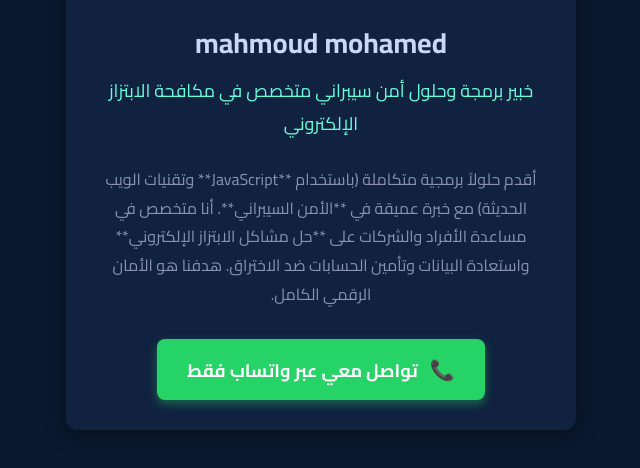
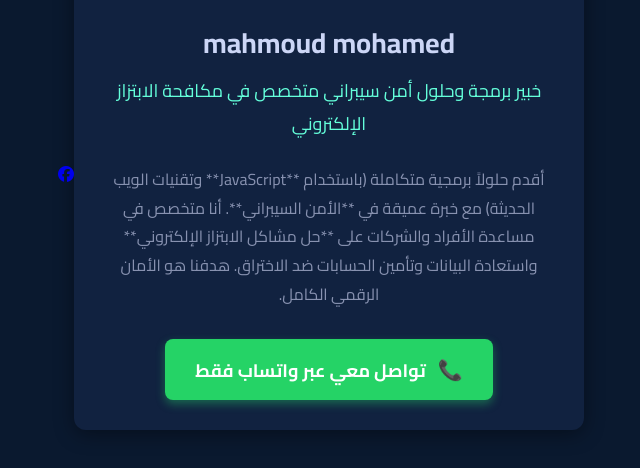
Before and after one commit to mahmoudelflsteny87-spec/mahmoud-mohamed.github., a plain HTML site: page index.html in a window 1280 px wide. Shown: the part 226-694 px from the top of the page, without its empty margins (319-959 px from the left). Drawn offline with Linux system fonts and the light colour scheme.

Commit message:
Update index.html

```diff
--- a/index.html
+++ b/index.html
@@ -78,7 +78,7 @@
             font-size: 20px;
         }
     </style>
-</head>
+</head><link rel="stylesheet" href="https://cdnjs.cloudflare.com/ajax/libs/font-awesome/6.5.2/css/all.min.css"
 <body>
 
 <div class="portfolio-card">
@@ -106,4 +106,6 @@
 </div>
 
 </body>
-</html>
+</html><div class="social-top-icons">
+    <a href="https://www.facebook.com/mahmoud6445" target="_blank"><i class="fab fa-facebook"></i></a>
+</div>
```
